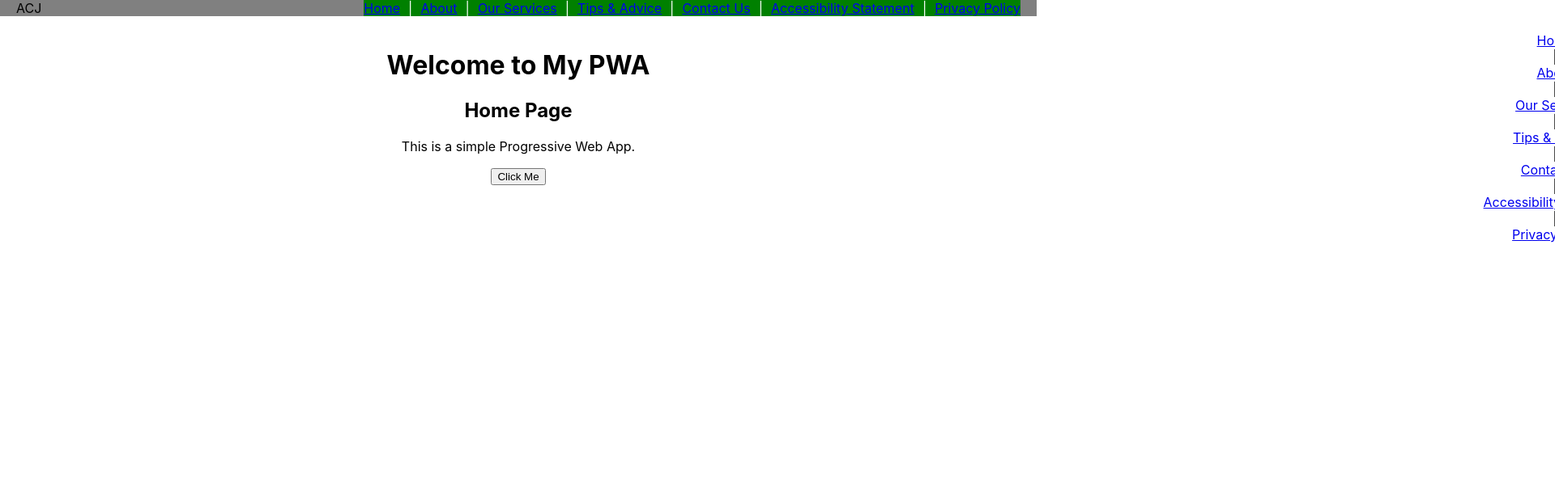
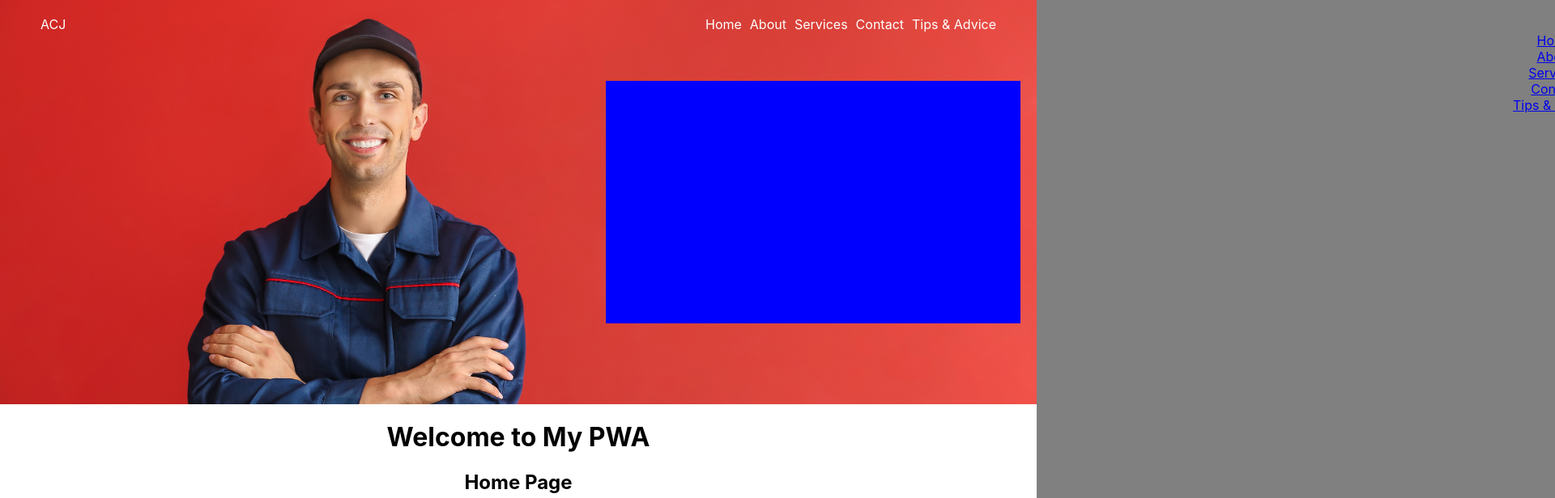
Before and after one commit to paulooliveira152012/acj, a React (Create React App) app: page / in a window 1280 px wide. Shown: the top 616 px of the page at 81% size, 1920 px wide, since content can reach past the window. Built offline with nearby package versions, Linux system fonts and the light colour scheme.

Commit message:
implemented sideMenu, heroPage, hero info session, fixed header

```diff
--- a/src/components/Header.js
+++ b/src/components/Header.js
@@ -42,6 +42,7 @@ const Header = () => {
                 </div>
                 <div className="menuIcon" onClick={toggleMenu}></div>
             </div>
+            {/* side menu */}
             <div className={`openMenu ${menuOpen ? "active" : ""}`}>
                 <div  className="menuIcon openedCloseButton" onClick={toggleMenu}></div>
                 <NavBar className="navBarInMenu" handleTabClick={closeMenu}/>
--- a/src/navigation/nav.js
+++ b/src/navigation/nav.js
@@ -5,13 +5,13 @@ const NavBar = ({ className, handleTabClick }) => {
     return (
         <nav className={className}>
         <nav className={className}>
-            <Link to="/" onClick={handleTabClick}>Home</Link> |{" "}
-            <Link to="/about" onClick={handleTabClick}>About</Link> |{" "}
-            <Link to="/our-services" onClick={handleTabClick}>Our Services</Link> |{" "}
-            <Link to="/tips-and-advice" onClick={handleTabClick}>Tips & Advice</Link> |{" "}
-            <Link to="/contact-us" onClick={handleTabClick}>Contact Us</Link> |{" "}
-            <Link to="/accessibility-statement" onClick={handleTabClick}>Accessibility Statement</Link> |{" "}
-            <Link to="/privacy-policy" onClick={handleTabClick}>Privacy Policy</Link>
+            <Link to="/" onClick={handleTabClick}>Home</Link>
+            <Link to="/about" onClick={handleTabClick}>About</Link>
+            <Link to="/our-services" onClick={handleTabClick}>Services</Link>
+            <Link to="/contact-us" onClick={handleTabClick}>Contact</Link>
+            <Link to="/tips-and-advice" onClick={handleTabClick}>Tips & Advice</Link>
+            {/* <Link to="/accessibility-statement" onClick={handleTabClick}>Accessibility Statement</Link>  */}
+            {/* <Link to="/privacy-policy" onClick={handleTabClick}>Privacy Policy</Link> */}
         </nav>
     </nav>
     )
--- a/src/navigation/navigation.js
+++ b/src/navigation/navigation.js
@@ -14,7 +14,7 @@ const Navigator = () => {
     return (
         <Router>
 
-        <Header />
+        {/* <Header /> */}
             <Routes>
                 <Route path="/" element={<Home />} />
                 <Route path="/about" element={<About />} />
--- a/src/pages/About.js
+++ b/src/pages/About.js
@@ -3,7 +3,7 @@ import React from "react";
 const About = () => {
   return (
     <div>
-      <h1>About</h1>;
+      <h1>About</h1>
     </div>
   );
 };
--- a/src/pages/HomePage.js
+++ b/src/pages/HomePage.js
@@ -1,12 +1,18 @@
+import Header from "../components/Header";
+
 const Home = () => {
-    return (
-        <div style={{ textAlign: 'center', padding: '20px' }}>
-        <h1>Welcome to My PWA</h1>
-        <h2>Home Page</h2>
-        <p>This is a simple Progressive Web App.</p>
-        <button onClick={() => alert('Hello!')}>Click Me</button>
+  return (
+    <div style={{ textAlign: "center" }}>
+      <div className="hero">
+        <Header />
+        <div className="heroContent"></div>
       </div>
-    )
-}
+      <h1>Welcome to My PWA</h1>
+      <h2>Home Page</h2>
+      <p>This is a simple Progressive Web App.</p>
+      <button onClick={() => alert("Hello!")}>Click Me</button>
+    </div>
+  );
+};
 
-export default Home
+export default Home;
--- /dev/null
+++ b/src/styles/home.css
@@ -0,0 +1,5 @@
+.hero {
+    height: 200px;
+    width: 100%;
+    background-color: purple;
+}
--- a/src/styles/style.css
+++ b/src/styles/style.css
@@ -1,24 +1,43 @@
+/* hededer */
+/* * {
+    margin: 0;
+    padding: 0;
+} */
+
 .header {
+    width: 100%;
     display: flex;
-    background-color: grey;
     align-items: center;
-    padding: 0 20px;
+    padding: 20px 50px; /* Add padding for spacing */
+    color: white;
+    position: absolute;
+    top: 0;
+    left: 0px; /* Match the left padding */
+    right: 0px; /* Match the right padding */
+    box-sizing: border-box; /* Ensure padding is included in width */
+    /* background-color: green; */
+}
+
+.header a {
+    color: white;
+    text-decoration: none;
 }
 
 .menu {
-    background-color: green;
+    /* background-color: green; */
     margin-left: auto;
 }
 
 .openMenu {
-    height: 100%;
+    height: 100vh;
     width: 100%;
-    position: absolute;
+    position: fixed;
     top: 0;
     right: 0;
-    background-color: white;
+    background-color: grey;
     transform: translateX(100%);  /* Initially hide the menu off the screen */
     transition: transform 0.3s ease-in-out; /* Smooth transition */
+    z-index: 100;
 }
 
 .openedCloseButton {
@@ -60,7 +79,7 @@
 
 @media screen and (max-width: 850px){
     .header {
-        background-color: green;
+        /* background-color: green; */
     }
     .menuIcon {
         display: block;
@@ -69,3 +88,29 @@
         display: none;
     }
 }
+
+/* hero */
+.hero {
+    height: 500px;
+    width: 100%;
+    background-image: url('../assets/images/hero.jpeg');
+    background-size: cover;
+    background-position: center;
+    overflow: hidden;
+    position: relative;
+
+    display: flex;
+    justify-content: center; /* Center horizontally */
+    align-items: center; /* Center vertically */
+}
+
+.heroContent {
+    aspect-ratio: 1;
+    width: 40%;
+    max-height: 300px;
+    background-color: blue;
+    position: absolute;
+    justify-self: center;
+    right: 0;
+    margin-right: 20px;
+}
```
Also changed, not shown: notes.txt, src/assets/images/hero.jpeg (added).
